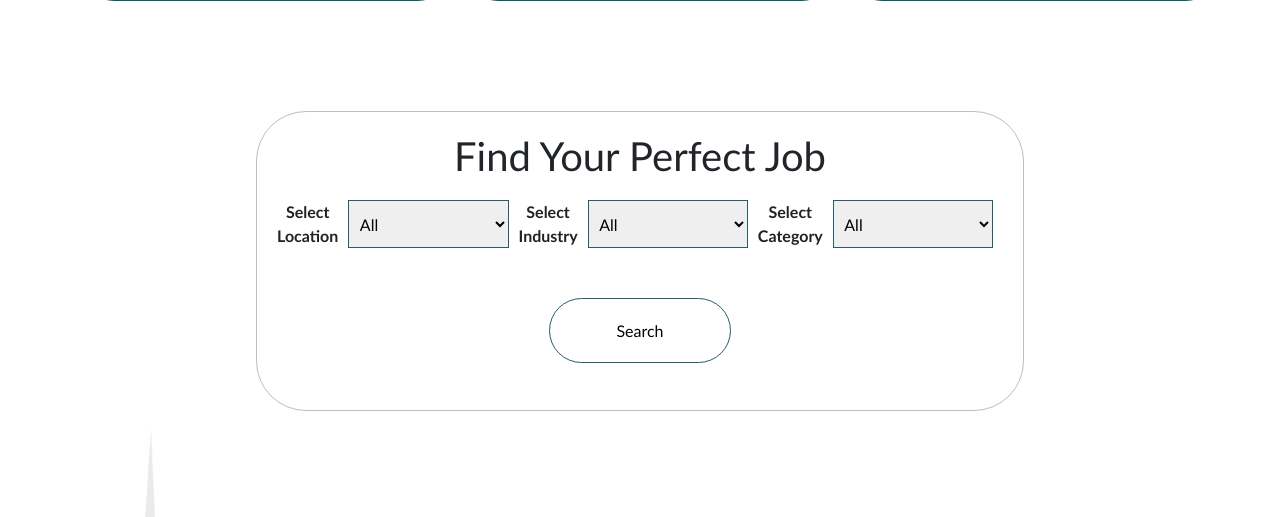
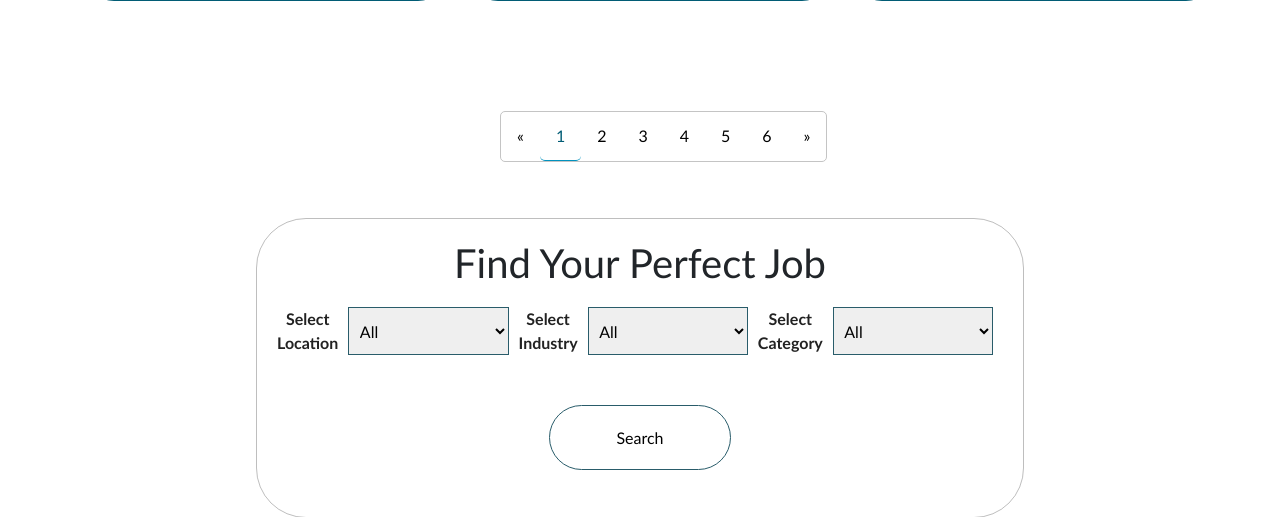
Before and after one commit to Atef-Abrar-Bhuyian/Job-Quest, a PHP site: page /search_jobs.html in a window 1280 px wide. Shown: the part 1591-2108 px from the top of the page. Run offline with PHP 8.4, Linux system fonts and the light colour scheme; some libraries are stand-ins or nearby versions; some web fonts are replaced.

Commit message:
pagination added

```diff
--- a/search_jobs.html
+++ b/search_jobs.html
@@ -182,7 +182,16 @@
                     </span>Experience
                 </div>
             </a>
-
+        </div>
+        <div class="pagination">
+            <a href="#">&laquo;</a>
+            <a href="#" class="active">1</a>
+            <a href="#">2</a>
+            <a href="#">3</a>
+            <a href="#">4</a>
+            <a href="#">5</a>
+            <a href="#">6</a>
+            <a href="#">&raquo;</a>
         </div>
     </section>
 
--- a/style.css
+++ b/style.css
@@ -482,6 +482,35 @@ display: flex;
     margin-right: 50px;
     color: #222;
 }
+
+/* pagination */
+
+.pagination {
+    display: inline-block;
+    border:1px solid #C4C4C4;
+    border-radius:5px;
+    margin-left: 500px;
+    margin-bottom: 50px;
+  }
+
+  .pagination a {
+    color: black;
+    float: left;
+    padding: 12px 16px;
+    text-decoration: none;
+  }
+
+  .pagination a.active {
+    color:#015c75;
+    border-radius: 5px;
+  }
+
+  .pagination a:hover:not(.active) {
+    background-color:#015c75;
+    border-radius: 5px;
+    color:#fff;
+  }
+
 
 /* Prepare page */
 
```
